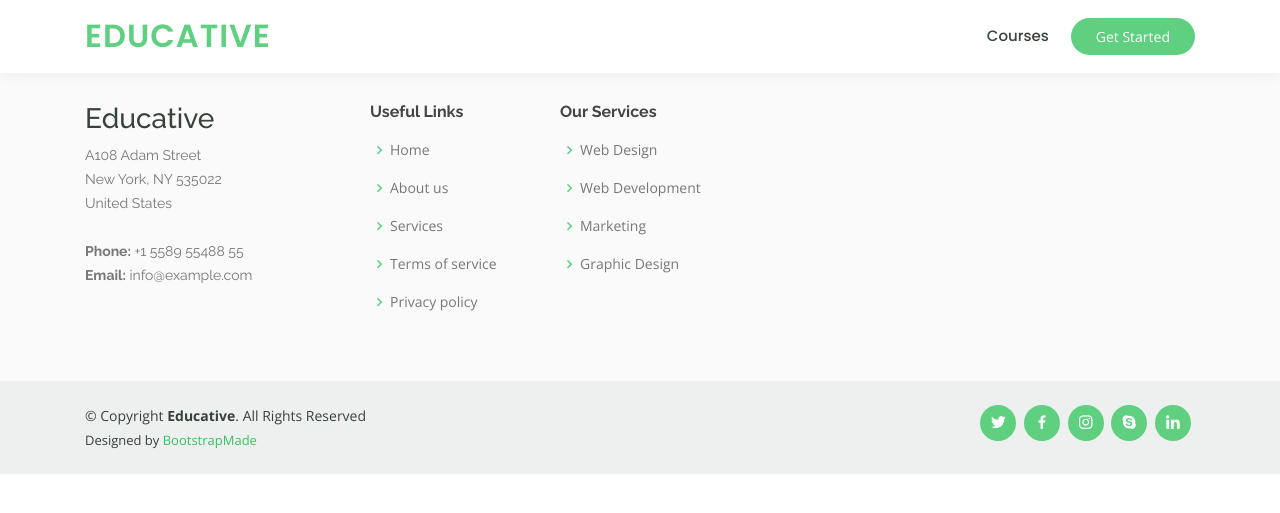
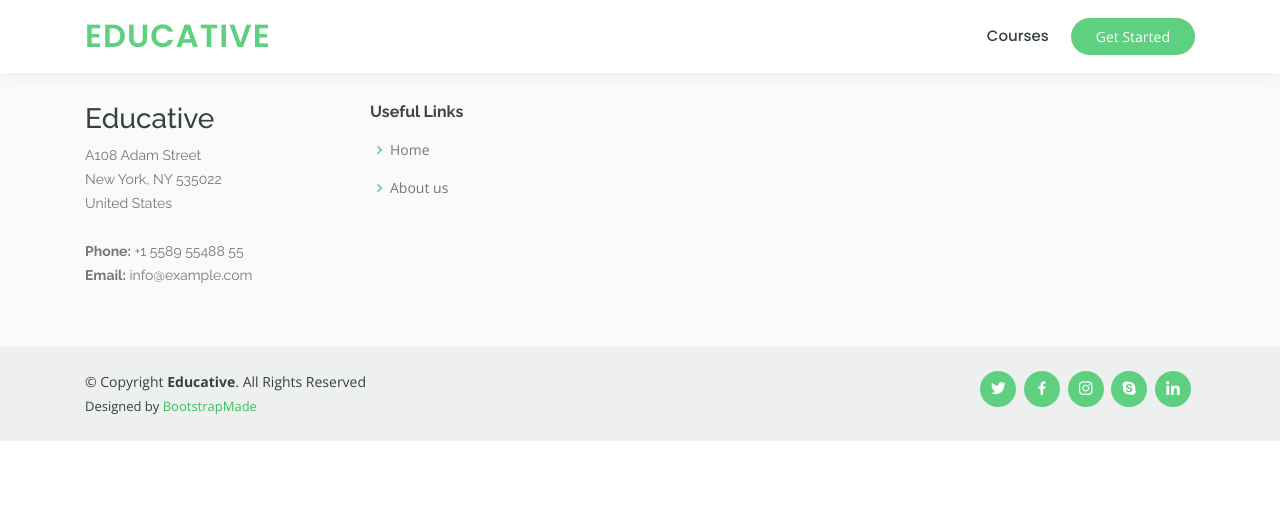
Before and after one commit to soumyadeepdutta/Educative, a Django app: page /accounts/profile/1 in a window 1280 px wide. Shown: the top 513 px of the page. Run offline with Django 3.2, Linux system fonts and the light colour scheme; data comes from the database, SQL or seed files in the repository; some libraries are stand-ins or nearby versions.

Commit message:
README.md updated

```diff
--- a/templates/base.html
+++ b/templates/base.html
@@ -84,7 +84,7 @@
 
 
 <!-- ======= Main Section ======= -->
-<main id="main" class="container">
+<main id="main">
     {% block content %}
     {% endblock %}
 </main><!-- End #main -->
@@ -114,31 +114,8 @@
                     <ul>
                         <li><i class="bx bx-chevron-right"></i> <a href="#">Home</a></li>
                         <li><i class="bx bx-chevron-right"></i> <a href="#">About us</a></li>
-                        <li><i class="bx bx-chevron-right"></i> <a href="#">Services</a></li>
-                        <li><i class="bx bx-chevron-right"></i> <a href="#">Terms of service</a></li>
-                        <li><i class="bx bx-chevron-right"></i> <a href="#">Privacy policy</a></li>
                     </ul>
                 </div>
-
-                <div class="col-lg-3 col-md-6 footer-links">
-                    <h4>Our Services</h4>
-                    <ul>
-                        <li><i class="bx bx-chevron-right"></i> <a href="#">Web Design</a></li>
-                        <li><i class="bx bx-chevron-right"></i> <a href="#">Web Development</a></li>
-                        <!--                        <li><i class="bx bx-chevron-right"></i> <a href="#">Product Management</a></li>-->
-                        <li><i class="bx bx-chevron-right"></i> <a href="#">Marketing</a></li>
-                        <li><i class="bx bx-chevron-right"></i> <a href="#">Graphic Design</a></li>
-                    </ul>
-                </div>
-
-                <!--                <div class="col-lg-4 col-md-6 footer-newsletter">-->
-                <!--                    <h4>Join Our Newsletter</h4>-->
-                <!--                    <p>Tamen quem nulla quae legam multos aute sint culpa legam noster magna</p>-->
-                <!--                    <form action="" method="post">-->
-                <!--                        <input type="email" name="email"><input type="submit" value="Subscribe">-->
-                <!--                    </form>-->
-                <!--                </div>-->
-
             </div>
         </div>
     </div>
```
Also changed, not shown: README.md.
